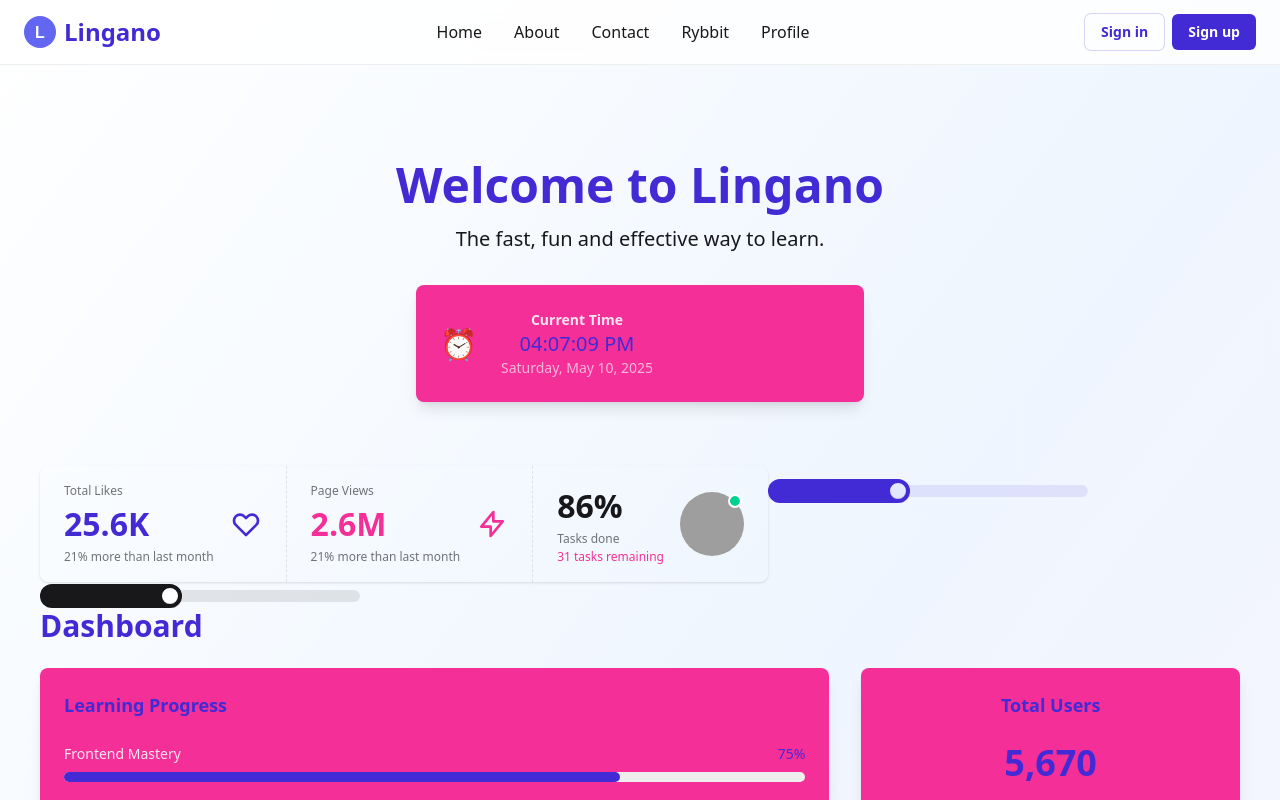
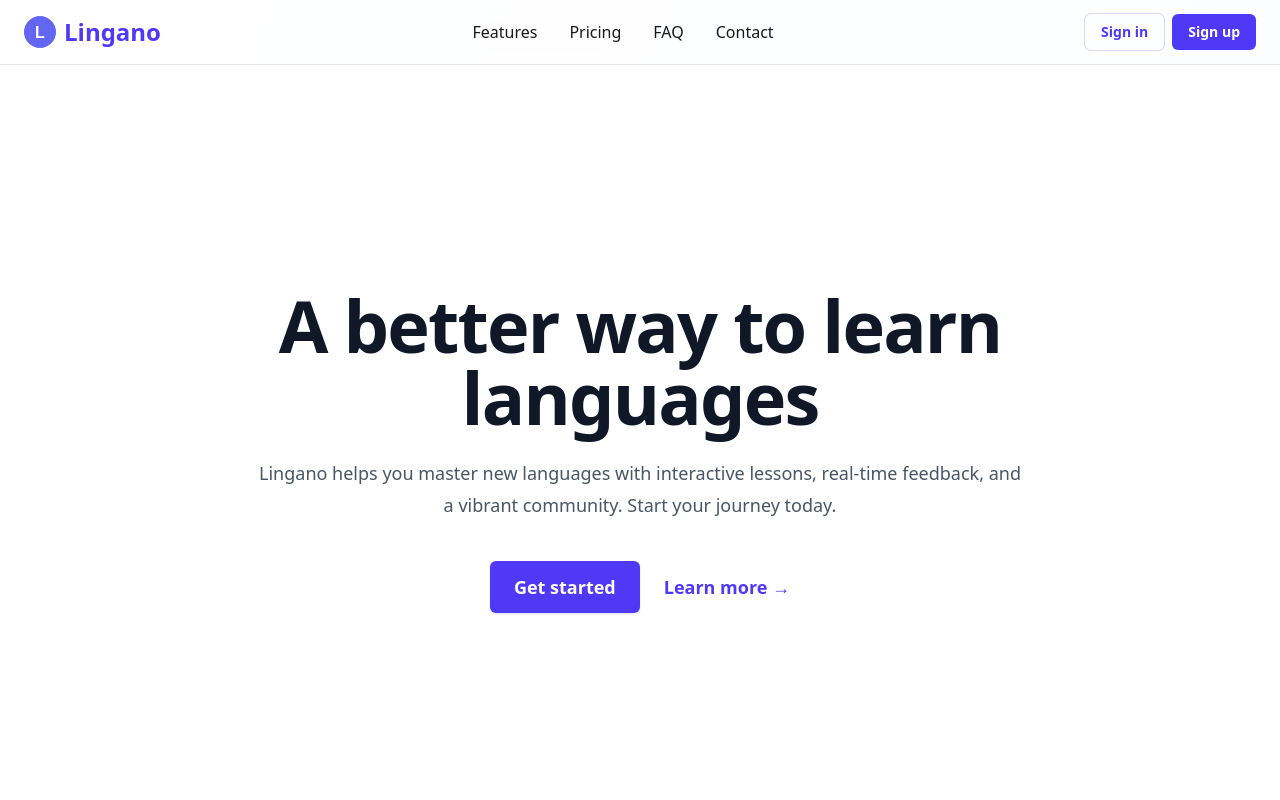
Before and after one commit to Lingano/V2-Frontend, a React (Vite) app: page / in a window 1280 px wide. Shown: the top 800 px of the page. Built offline with nearby package versions, Linux system fonts and the light colour scheme; grey boxes are pictures that could not be loaded.

Commit message:
feat: update page title and add slider value display in Home component

```diff
--- a/index.html
+++ b/index.html
@@ -4,7 +4,7 @@
         <meta charset="UTF-8" />
         <link rel="icon" type="image/svg+xml" href="/src/assets/react.svg" />
         <meta name="viewport" content="width=device-width, initial-scale=1.0" />
-        <title>Lingano!!</title>
+        <title>🤖Lingano😎</title>
         <script
             src="https://neue.lingano.live/api/script.js"
             data-site-id="1"
--- a/src/main.tsx
+++ b/src/main.tsx
@@ -6,7 +6,7 @@
 
 createRoot(document.getElementById("root")!).render(
     <StrictMode>
-        <App />
-        {/* <SalientApp /> */}
+        {/* <App /> */}
+        <SalientApp />
     </StrictMode>
 );
--- a/src/pages/Home.tsx
+++ b/src/pages/Home.tsx
@@ -152,6 +152,7 @@
                 className="range range-primary"
                 onChange={(e) => setRangeValue1(Number(e.target.value))}
             />
+            slider value: {rangeValue1}
             <input
                 type="range"
                 min={0}
@@ -221,7 +222,6 @@
                 </div>
             </div>
             <div className="divider">OR</div>
-
             <div className="mb-16">
                 <h2 className="text-3xl font-bold text-primary mb-6">
                     Key Features
```
